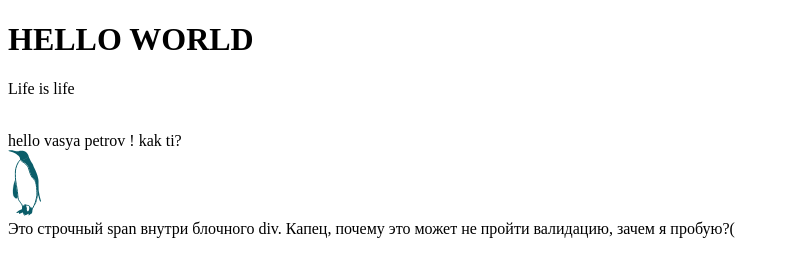
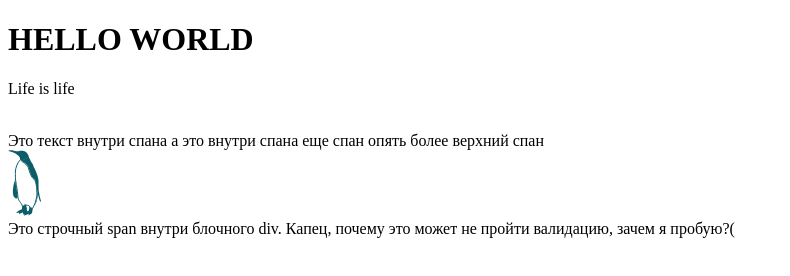
Before and after one commit to drunich-z/hello-world, a plain HTML site: page index.html in a window 1280 px wide. Shown: the whole page, without its empty margins (0-790 px from the left). Drawn offline with Linux system fonts and the light colour scheme.

Commit message:
Update index.html

```diff
--- a/index.html
+++ b/index.html
@@ -12,7 +12,7 @@
       Life is life
     </p>
     <br>
-    <span>hello vasya <span> petrov </span> ! kak ti? </span>
+    <span>Это текст внутри спана <span> а это внутри спана еще спан </span> опять более верхний спан </span>
     <br>
     <img src="./penguin.svg" alt="penguin-image">
     <div>
```
